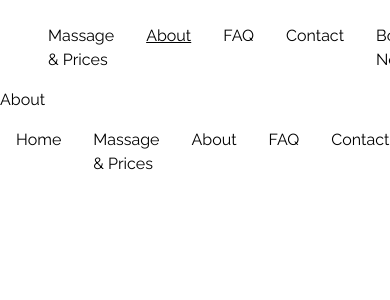
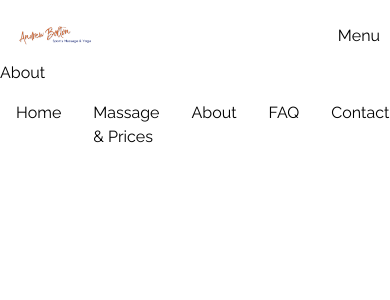
Before and after one commit to andrew-molten/absmassage, a React (Vite) app: page /about in a window 390 px wide. Shown: the top 300 px of the page. Built offline with nearby package versions, Linux system fonts and the light colour scheme; a web font is replaced by a local one.

Commit message:
almost accordian

```diff
--- a/client/components/Nav/NavBar.tsx
+++ b/client/components/Nav/NavBar.tsx
@@ -1,59 +1,56 @@
 import { NavLink } from 'react-router-dom'
 import absmlogo from '../../../images/logos/andrew-bolton-sports-massage-logo.webp'
+import NavLinks from './NavLinks'
+import { useEffect, useState } from 'react'
 // import { FaBars } from "react-icons/fa6";
 
 function NavBar() {
+  const [isMenuOpen, setIsMenuOpen] = useState(false)
+  const [isSmallScreen, setIsSmallScreen] = useState(false)
+  const [screenSize, setScreenSize] = useState(window.innerWidth)
+
+  useEffect(() => {
+    const handleResize = () => {
+      setScreenSize(window.innerWidth)
+    }
+    window.addEventListener('resize', handleResize)
+    return () => {
+      window.removeEventListener('resize', handleResize)
+    }
+  }, [])
+
+  useEffect(() => {
+    if (screenSize < 690) {
+      setIsSmallScreen(true)
+    } else {
+      setIsSmallScreen(false)
+    }
+  }, [screenSize])
+
+  const handleMenuToggle = () => {
+    setIsMenuOpen(!isMenuOpen)
+  }
+
   return (
-    <div className="flex justify-between">
-      <NavLink
-        to={'/'}
-        className="header-logo nav-link"
-
-        // className={({ isActive }) =>
-        //   isActive ? 'nav-link active-link' : 'nav-link'
-        // }
-      >
+    <div className="nav-bar">
+      <NavLink to={'/'} className="header-logo nav-link">
         <img src={absmlogo} alt="Andrew Bolton Sports Massage logo" />
       </NavLink>
-      <div className="flex justify-between self-end">
-        <NavLink
-          to={'/massage-&-prices'}
-          className={({ isActive }) =>
-            isActive ? 'nav-link active-link' : 'nav-link'
-          }
-        >
-          Massage & Prices
-        </NavLink>
-        <NavLink
-          to={'/about'}
-          className={({ isActive }) =>
-            isActive ? 'nav-link active-link' : 'nav-link'
-          }
-        >
-          About
-        </NavLink>
-        <NavLink
-          to={'/faq'}
-          className={({ isActive }) =>
-            isActive ? 'nav-link active-link' : 'nav-link'
-          }
-        >
-          FAQ
-        </NavLink>
-        <NavLink
-          to={'/contact'}
-          className={({ isActive }) =>
-            isActive ? 'nav-link active-link' : 'nav-link'
-          }
-        >
-          Contact
-        </NavLink>
-        <a
-          className="nav-link"
-          href="https://andrew-bolton-massage-and-yoga.cliniko.com/bookings#service"
-        >
-          Book Now
-        </a>
+
+      <div className="menu-container">
+        {!isSmallScreen ? (
+          <NavLinks />
+        ) : (
+          <>
+            <button className="menu-btn" onClick={handleMenuToggle}>
+              Menu
+            </button>
+
+            <div className={`accordian ${isMenuOpen ? 'open' : ''}`}>
+              <NavLinks />
+            </div>
+          </>
+        )}
       </div>
     </div>
   )
--- /dev/null
+++ b/client/components/Nav/NavLinks.tsx
@@ -0,0 +1,49 @@
+import { NavLink } from 'react-router-dom'
+
+function NavLinks() {
+  return (
+    <>
+      {' '}
+      <NavLink
+        to={'/massage-&-prices'}
+        className={({ isActive }) =>
+          isActive ? 'nav-link active-link' : 'nav-link'
+        }
+      >
+        Massage & Prices
+      </NavLink>
+      <NavLink
+        to={'/about'}
+        className={({ isActive }) =>
+          isActive ? 'nav-link active-link' : 'nav-link'
+        }
+      >
+        About
+      </NavLink>
+      <NavLink
+        to={'/faq'}
+        className={({ isActive }) =>
+          isActive ? 'nav-link active-link' : 'nav-link'
+        }
+      >
+        FAQ
+      </NavLink>
+      <NavLink
+        to={'/contact'}
+        className={({ isActive }) =>
+          isActive ? 'nav-link active-link' : 'nav-link'
+        }
+      >
+        Contact
+      </NavLink>
+      <a
+        className="nav-link"
+        href="https://andrew-bolton-massage-and-yoga.cliniko.com/bookings#service"
+      >
+        Book Now
+      </a>
+    </>
+  )
+}
+
+export default NavLinks
--- a/client/styles/NavBar.scss
+++ b/client/styles/NavBar.scss
@@ -1,4 +1,5 @@
 .header-logo {
+  z-index: 3;
   @apply w-1/5 self-start;
 }
 
@@ -13,3 +14,62 @@
 .footer-link {
   @apply mx-4;
 }
+
+.nav-bar {
+  @apply flex justify-between;
+}
+
+.menu-container {
+  @apply flex justify-between self-end;
+}
+
+.menu-btn {
+  z-index: 2;
+}
+
+// want to keep menu on the right but have the accordian options also come down from the right
+
+@media screen and (max-width: 690px) {
+  .nav-bar {
+    flex-direction: column;
+    align-items: center;
+    position: relative;
+  }
+  .nav-link {
+    display: block;
+  }
+
+  .accordian {
+    position: relative;
+    top: 0;
+    right: 0;
+    width: 100%;
+    background-color: #fff;
+    // transform: translateY(-250px); /* Initially scale the menu to 0 height */
+    transform-origin: top; /* Scale from the top */
+    // transition: transform 1s ease-in-out;
+    opacity: 0;
+    transition:
+      height 1s ease-in-out,
+      opacity 1s ease-in-out;
+    z-index: 1;
+    text-align: right;
+    height: 0px;
+  }
+
+  .menu-btn {
+    position: absolute;
+    top: 0;
+    right: 10px;
+  }
+
+  .accordian.open {
+    height: 100%; /* or a fixed height */
+    opacity: 1;
+    // transform: translateY(0px); /* Scale the menu to full height */
+    transition:
+      height 1s ease-in-out,
+      opacity 1s ease-in-out;
+    // transition: transform 1s ease-out;
+  }
+}
```
